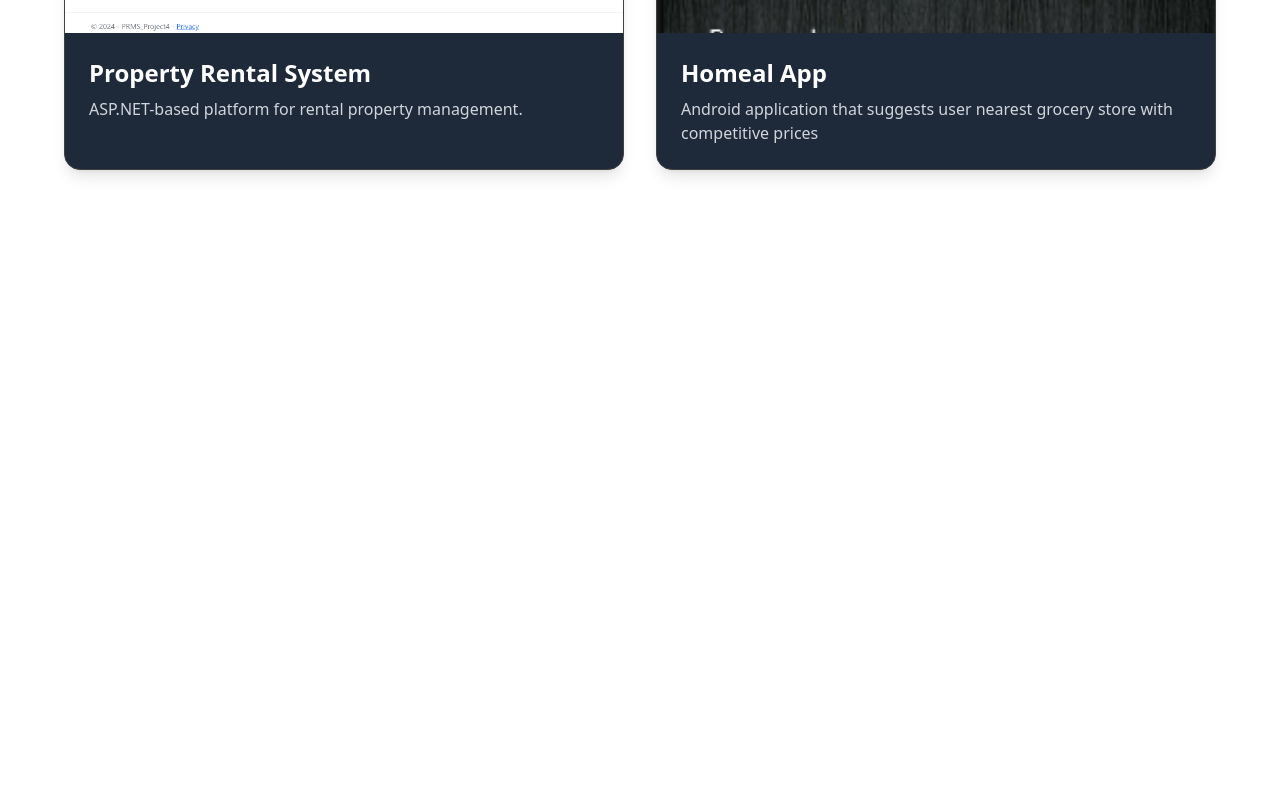
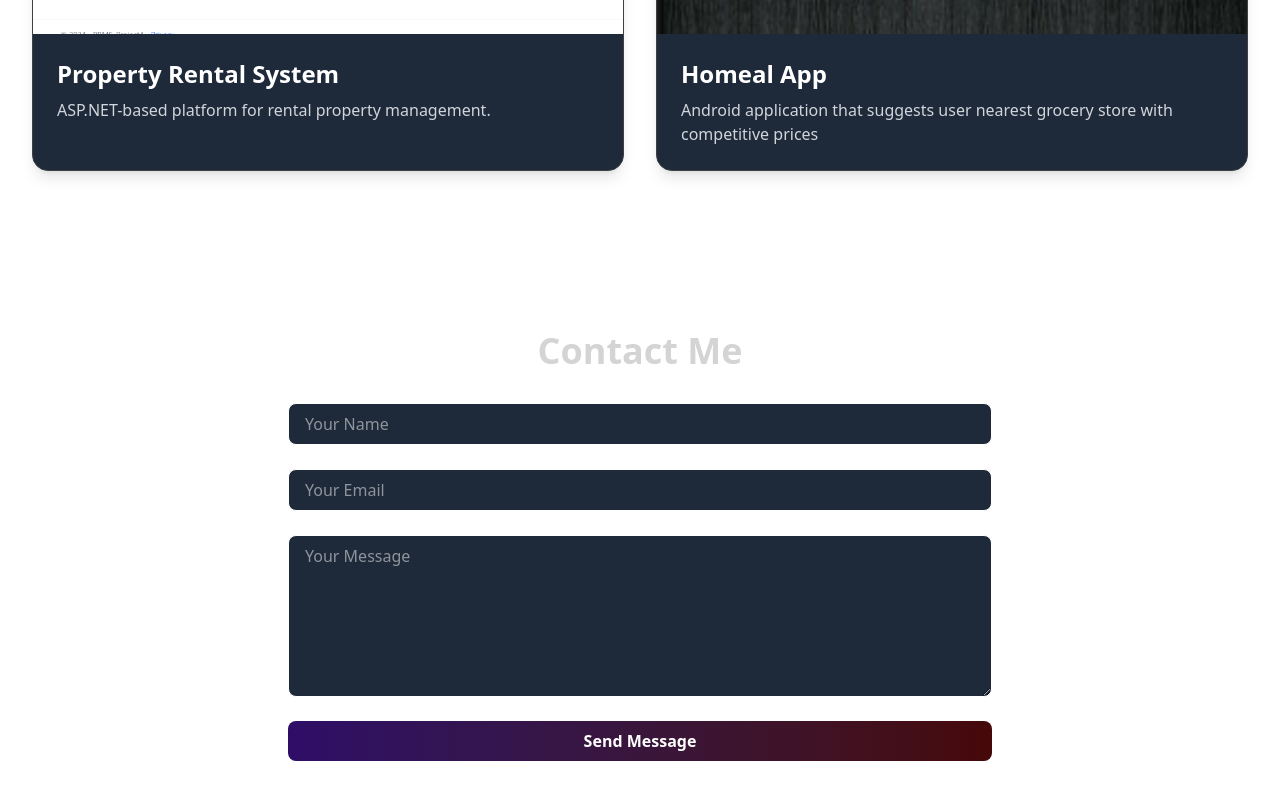
Before and after one commit to K1enNg/Nextjs-portfolio, a Next.js app: page /pages/homepage in a window 1280 px wide. Shown: the part 2370-3170 px from the top of the page. Before the commit the page ends 2604 px from the top, so only its background shows below. Built offline with nearby package versions, Linux system fonts and the light colour scheme.

Commit message:
created contact section using resend

```diff
--- /dev/null
+++ b/app/components/contact/page.tsx
@@ -0,0 +1,73 @@
+"use client";
+import React, { useState } from "react";
+import axios from "axios";
+
+const Contact = () => {
+  const [formData, setFormData] = useState({
+    name: "",
+    email: "",
+    message: "",
+  });
+  const [status, setStatus] = useState<string | null>(null);
+
+  const handleChange = (e: React.ChangeEvent<HTMLInputElement | HTMLTextAreaElement>) => {
+    setFormData({ ...formData, [e.target.name]: e.target.value });
+  };
+
+  const handleSubmit = async (e: React.FormEvent) => {
+    e.preventDefault();
+    try {
+      const response = await axios.post("api/resend", formData);
+      if (response.data.success) {
+        setStatus("Email sent successfully!");
+        setFormData({ name: "", email: "", message: "" });
+      }
+    } catch (error) {
+      setStatus("Failed to send email. Please try again.");
+    }
+  };
+
+  return (
+    <section className="py-16 px-8 max-w-3xl mx-auto">
+      <h1 className="text-4xl font-bold text-center mb-8">Contact Me</h1>
+      {status && <p className="text-center text-green-500 mb-4">{status}</p>}
+      <form onSubmit={handleSubmit} className="flex flex-col gap-6">
+        <input
+          type="text"
+          name="name"
+          value={formData.name}
+          onChange={handleChange}
+          placeholder="Your Name"
+          className="w-full px-4 py-2 border rounded-lg bg-gray-800 text-white focus:outline-none"
+          required
+        />
+        <input
+          type="email"
+          name="email"
+          value={formData.email}
+          onChange={handleChange}
+          placeholder="Your Email"
+          className="w-full px-4 py-2 border rounded-lg bg-gray-800 text-white focus:outline-none"
+          required
+        />
+        <textarea
+          name="message"
+          value={formData.message}
+          onChange={handleChange}
+          placeholder="Your Message"
+          rows={6}
+          className="w-full px-4 py-2 border rounded-lg bg-gray-800 text-white focus:outline-none"
+          required
+        />
+        <button
+          type="submit"
+          className="w-full py-2 bg-gradient-to-r from-violet-950 to-red-950 text-white font-semibold rounded-lg  hover:to-black"
+        >
+          Send Message
+        </button>
+      </form>
+    </section>
+  );
+};
+
+export default Contact;
--- a/app/components/projects/page.tsx
+++ b/app/components/projects/page.tsx
@@ -6,7 +6,7 @@ import { PROJECT_DATA } from "@/app/constants";
 
 const Project = () => {
   return (
-    <section className="py-16 px-8">
+    <section className="border-t border-neutral-800 pb-24 py-16">
       <h1 className="text-4xl font-bold text-center mb-12">Projects</h1>
       <div className="grid gap-8 md:grid-cols-2">
         {PROJECT_DATA.map((project, index) => (
--- /dev/null
+++ b/app/pages/api/resend.ts
@@ -0,0 +1,28 @@
+"use server"
+
+import { Resend } from "resend";
+
+const resend = new Resend(process.env.RESEND_API_KEY);
+
+export default async function handler(req: any, res: any) {
+  if (req.method === "POST") {
+    try {
+      const { name, email, message } = req.body;
+
+      await resend.emails.send({
+        from: "yourname@example.com",
+        to: "yourreceiver@example.com",
+        subject: `New Message from ${name}`,
+        html: `<p><strong>Name:</strong> ${name}</p>
+               <p><strong>Email:</strong> ${email}</p>
+               <p><strong>Message:</strong> ${message}</p>`,
+      });
+
+      res.status(200).json({ success: true, message: "Email sent successfully!" });
+    } catch (error) {
+      res.status(500).json({ success: false, error });
+    }
+  } else {
+    res.status(405).json({ message: "Method Not Allowed" });
+  }
+}
--- a/app/pages/homepage/page.tsx
+++ b/app/pages/homepage/page.tsx
@@ -1,3 +1,4 @@
+import Contact from '@/app/components/contact/page'
 import Experience from '@/app/components/experience/page'
 import Hero from '@/app/components/hero/page'
 import Navbar from '@/app/components/navbar/page'
@@ -19,6 +20,7 @@ const Homepage = () => {
         <Technologies />
         <Experience />
         <Project />
+        <Contact />
       </div>
         </div>
     )
--- a/package.json
+++ b/package.json
@@ -10,12 +10,14 @@
   },
   "dependencies": {
     "@tailwindcss/postcss": "^4.0.4",
+    "axios": "^1.7.9",
     "framer-motion": "^12.4.1",
     "next": "15.1.6",
     "postcss": "^8.5.1",
     "react": "^19.0.0",
     "react-dom": "^19.0.0",
     "react-icons": "^5.4.0",
+    "resend": "^4.1.2",
     "tailwindcss": "^4.0.4"
   },
   "devDependencies": {
```
Also changed, not shown: 1 other file (tests, documents, lock files or other folders).
